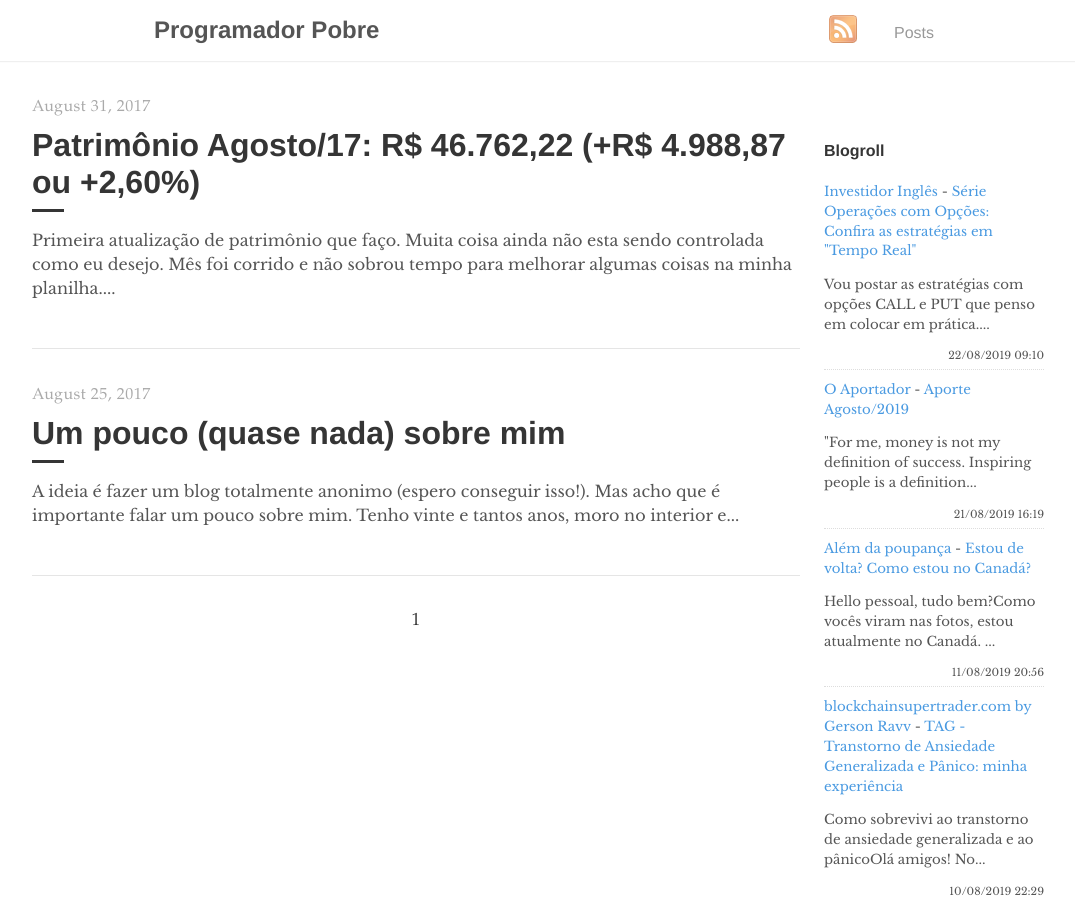
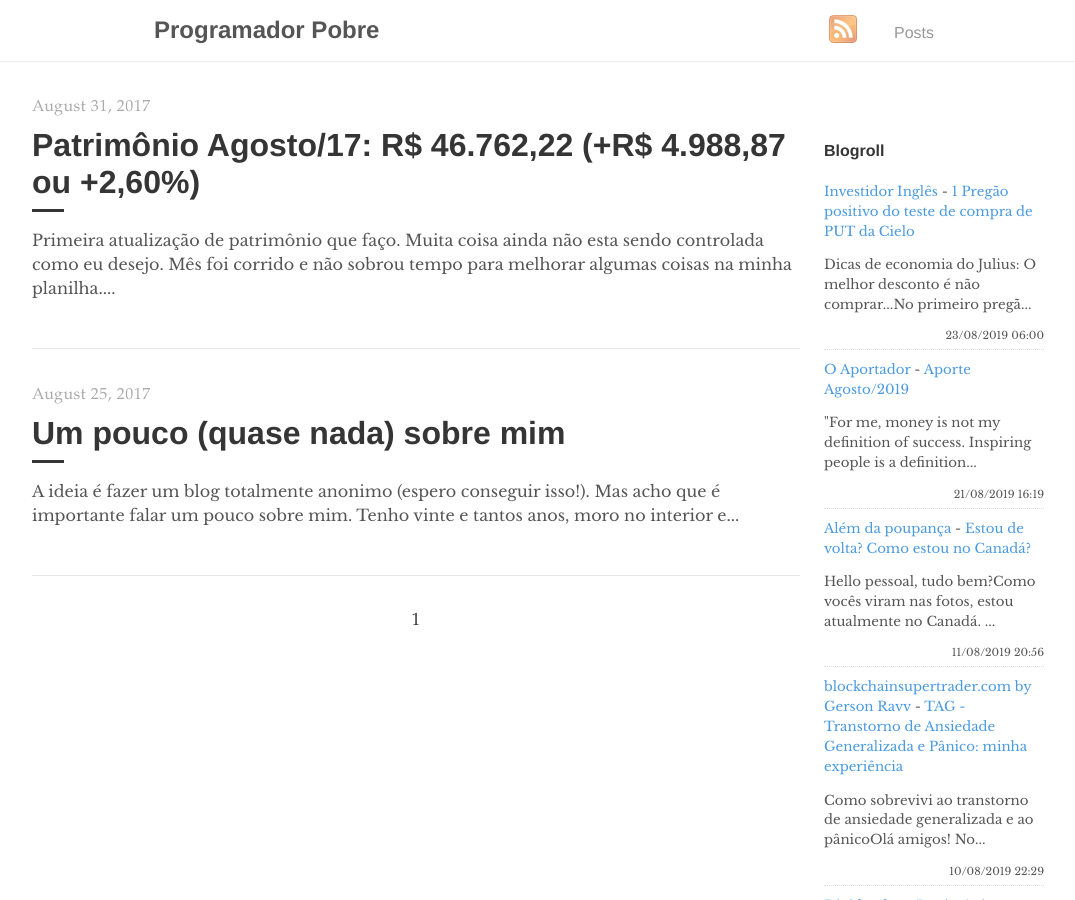
Before and after one commit to programadorpobre/programadorpobre.github.io, a Jekyll site: the page built from index.html, in a window 1280 px wide and 900 px high. Shown: the whole window, without its empty margins (96-1171 px from the left). Built offline with Jekyll 4.4.1, drawn with Linux system fonts in a browser that asks for light colours; the list of posts is cut into pages by our own code; comment, search, counter and statistics services are not loaded.

Commit message:
[ci skip] travis #748

```diff
--- a/_includes/feed-entries.html
+++ b/_includes/feed-entries.html
@@ -1,7 +1,7 @@
 <div class="feed-entry">
-    <a class="feed-entry-site-name" href="https://www.investidoringles.com/">Investidor Inglês</a> - <a class="feed-entry-title" href="https://www.investidoringles.com/2019/08/serie-operacoes-com-opcoes.html">Série Operações com Opções: Confira as estratégias em "Tempo Real"</a>
-    <p class="feed-entry-summary">Vou postar as estratégias com opções CALL e PUT que penso em colocar em prática....</p>
-    <time datetime="2019-08-22T09:10:00.000-03:00">22/08/2019 09:10</time>
+    <a class="feed-entry-site-name" href="https://www.investidoringles.com/">Investidor Inglês</a> - <a class="feed-entry-title" href="https://www.investidoringles.com/2019/08/1-teste-compra-put-cielo.html">1 Pregão positivo do teste de compra de PUT da Cielo</a>
+    <p class="feed-entry-summary">Dicas de economia do Julius: O melhor desconto é não comprar...No primeiro pregã...</p>
+    <time datetime="2019-08-23T06:00:00.000-03:00">23/08/2019 06:00</time>
 </div>
 <div class="feed-entry">
     <a class="feed-entry-site-name" href="https://oaportadorfinanceiro.blogspot.com/">O Aportador</a> - <a class="feed-entry-title" href="https://oaportadorfinanceiro.blogspot.com/2019/08/aporte-agosto2019.html">Aporte Agosto/2019</a>
```
